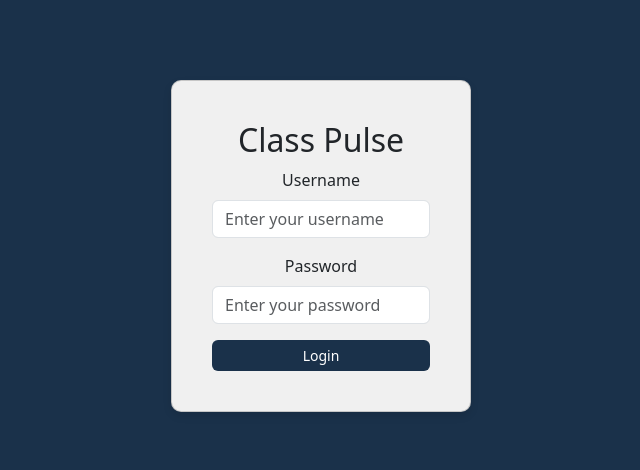
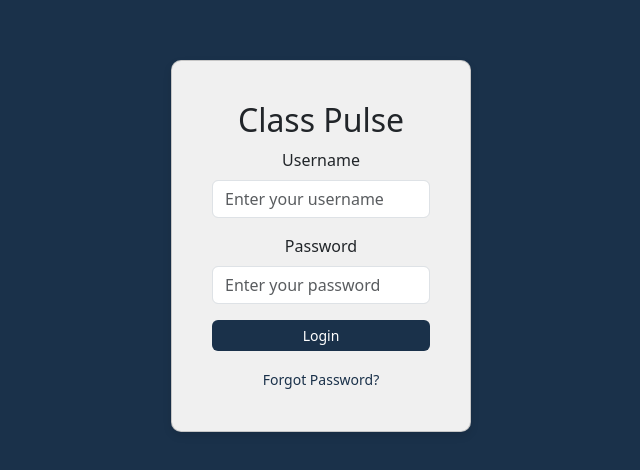
Before and after one commit to FahadiHassan2494/Classpulse-Frontend, a React (Vite) app: page / in a window 1280 px wide. Shown: the part 154-624 px from the top of the page, without its empty margins (319-959 px from the left). Built offline with nearby package versions, Linux system fonts and the light colour scheme; the HTML template or start-up script is replaced by a standard one.

Commit message:
added a forgot password link placeholder

```diff
--- a/src/pages/Auth/Login.jsx
+++ b/src/pages/Auth/Login.jsx
@@ -84,15 +84,21 @@ const Login = () => {
           >
             Login
           </Button>
+
+          {/* Forgot Password link */}
+          <div className="mt-3">
+            <a href="/forgot-password" className="text-decoration-none" style={{ color: "#1A314A", fontSize: "14px" }}>
+              Forgot Password?
+            </a>
+          </div>
         </Form>
-
-
 
         {error && <p className="text-danger mt-2">{error}</p>}
       </Card.Body>
     </Card>
   </div>
 );
+
 };
 
 export default Login;
```
Lines whose indentation alone changed are shown as unchanged.
